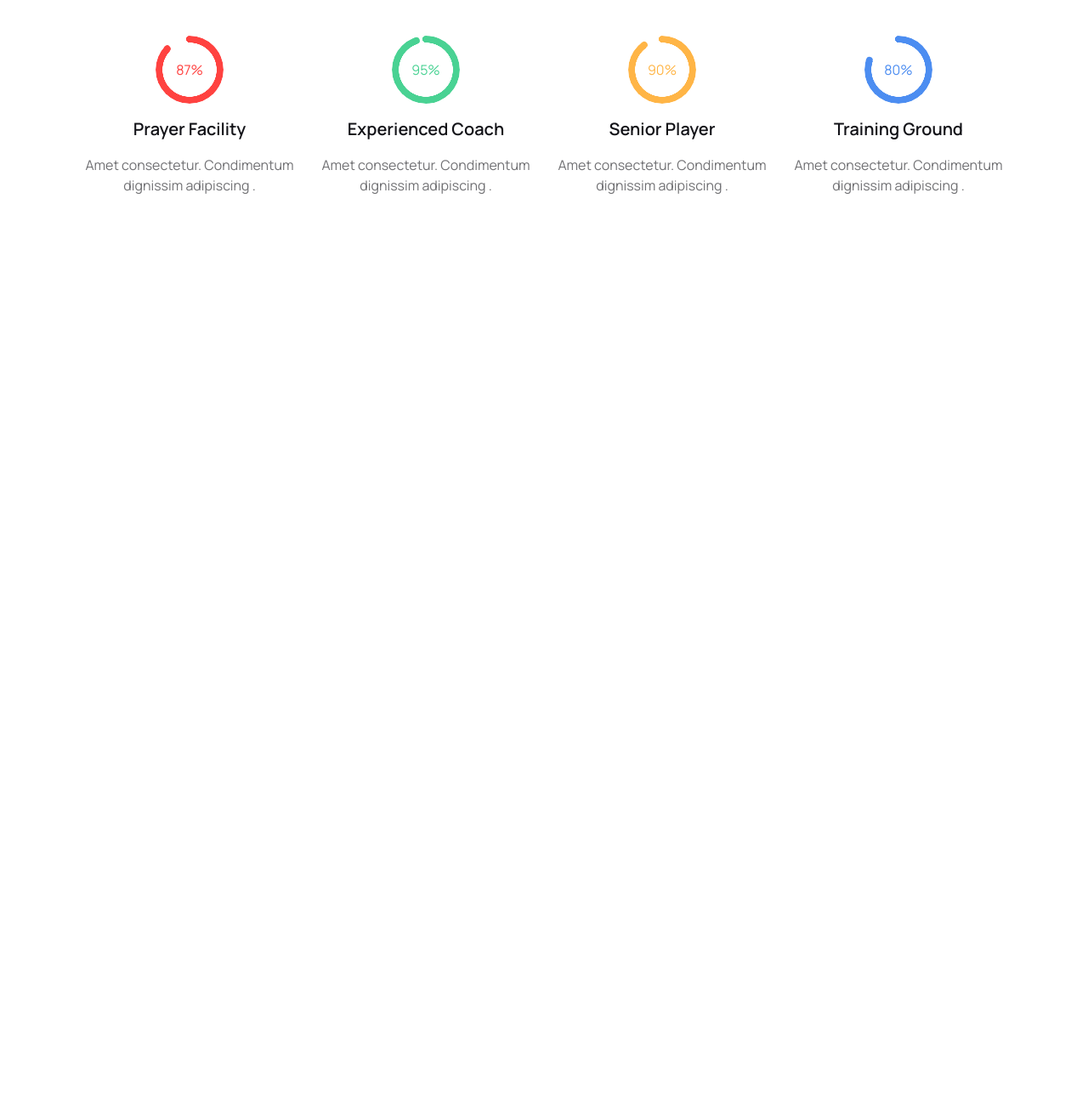
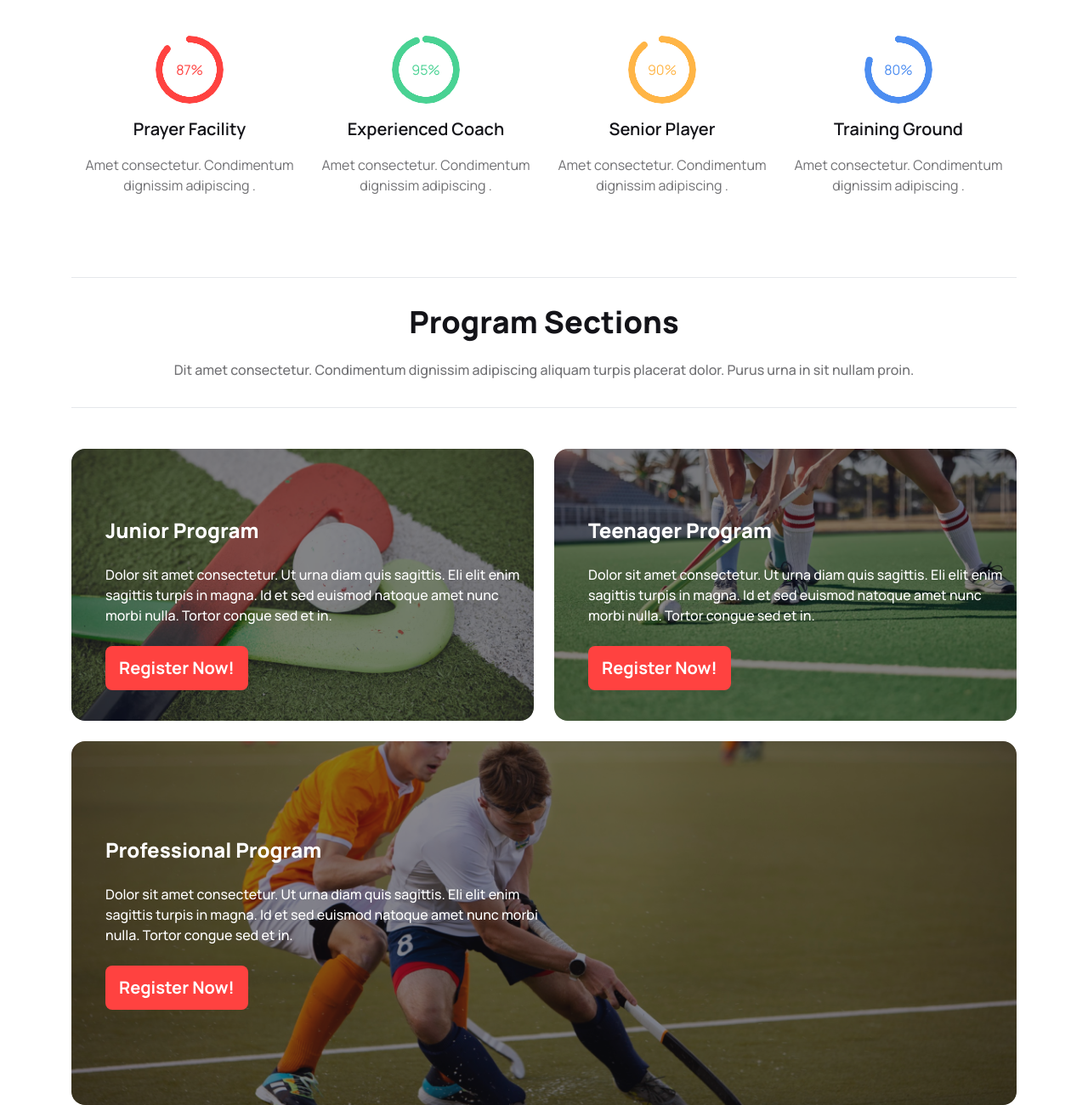
Before and after one commit to myenuddin24/hockey-club, a plain HTML site: page index.html in a window 1280 px wide. Shown: the part 1046-2346 px from the top of the page at 85% size. Before the commit the page ends 1276 px from the top, so only its background shows below. Drawn offline with nearby package versions, Linux system fonts and the light colour scheme.

Commit message:
Program Sections completed

```diff
--- a/index.html
+++ b/index.html
@@ -111,8 +111,8 @@
        <section class="mx-5">
             <hr class="text-[#13131833] lg:mt-24 mt-10 mb-8 h-[1px]">
             <div class="text-center">
-                <h1 class="text-[#131318] text-4xl font-extrabold mb-6">Professional Hockeys Club</h1>
-                <p class="text-[#13131899] text-base font-medium">Dit amet consectetur. Condimentum dignissim adipiscing aliquam turpis placerat dolor. Purus urna in sit nullam proin. </p>
+                <h1 class="text-[#131318] lg:text-4xl text-2xl font-extrabold mb-6">Professional Hockeys Club</h1>
+                <p class="text-[#13131899] lg:text-base text-sm font-medium">Dit amet consectetur. Condimentum dignissim adipiscing aliquam turpis placerat dolor. Purus urna in sit nullam proin. </p>
             </div>
             <hr class="text-[#13131833] mt-8 lg:mb-24 mb-6 h-[1px]">
             <div class=" grid lg:grid-cols-4 grid-cols-1 gap-y-6 text-center mt-0">
@@ -141,9 +141,45 @@
 
        <!-- Program Sections -->
 
-       <section>
+       <section class="mx-5">
+            <hr class="text-[#13131833]  lg:mt-24 mt-10 lg:mb-8 mb-6 h-[1px]">
+            <div class="text-center ">
+                <h1 class="text-[#131318] lg:text-4xl text-2xl font-extrabold mb-6">Program Sections</h1>
+                <p class="text-[#13131899] lg:text-base text-sm font-medium">Dit amet consectetur. Condimentum dignissim adipiscing aliquam turpis placerat dolor. Purus urna in sit nullam proin. </p>
+            </div>
+            <hr class="text-[#13131833]  lg:mt-8 lg:mb-12 my-6 h-[1px]">
+            <div class="grid lg:grid-cols-2 grid-cols-1 gap-6  ">
+                <div class="relative ">
+                    <img src="Images/2.png" alt="" class="rounded-2xl  ">
+                    <div class="bg-[#13131880] w-full h-full rounded-2xl absolute top-0 left-0"></div>
+                   <div class="absolute lg:top-20 lg:left-10 top-6 left-6 ">
+                        <h1 class="text-white lg:text-2xl text-xl font-extrabold">Junior Program</h1>
+                        <p class="text-white lg:text-base text-sm font-medium lg:my-6 my-3 mr-3">Dolor sit amet consectetur. Ut urna diam quis sagittis. Eli elit enim sagittis turpis in magna. Id et sed euismod natoque amet nunc morbi nulla. Tortor congue sed et in.</p>
+                        <button class="bg-[#ff4240] text-white lg:text-xl text-lg font-bold lg:px-4 lg:py-3 px-3 py-2 rounded-lg ">Register Now!</button>
+                   </div>
+                </div>
+                <div class="relative ">
+                    <img src="Images/3.png" alt="" class="rounded-2xl  ">
+                    <div class="bg-[#13131880] w-full h-full rounded-2xl absolute top-0 left-0"></div>
+                   <div class="absolute lg:top-20 lg:left-10 top-6 left-6">
+                        <h1 class="text-white lg:text-2xl text-xl font-extrabold">Teenager Program</h1>
+                        <p class="text-white lg:text-base text-sm font-medium lg:my-6 my-3 mr-3">Dolor sit amet consectetur. Ut urna diam quis sagittis. Eli elit enim sagittis turpis in magna. Id et sed euismod natoque amet nunc morbi nulla. Tortor congue sed et in.</p>
+                        <button class="bg-[#ff4240] text-white lg:text-xl text-lg font-bold lg:px-4 lg:py-3 px-3 py-2 rounded-lg ">Register Now!</button>
+                   </div>
+                </div>
+                <div class="relative lg:col-span-2 ">
+                    <img src="Images/4.png" alt="" class="rounded-2xl lg:h-[100%] h-[244px] ">
+                    <div class="bg-[#13131880] w-full h-full rounded-2xl absolute top-0 left-0"></div>
+                   <div class="absolute lg:top-28 lg:left-10 top-6 left-6">
+                        <h1 class="text-white lg:text-2xl text-xl font-extrabold">Professional Program</h1>
+                        <p class="text-white lg:text-base text-sm font-medium lg:my-6 my-5 mr-3 lg:pr-[50%] ">Dolor sit amet consectetur. Ut urna diam quis sagittis. Eli elit enim sagittis turpis in magna. Id et sed euismod natoque amet nunc morbi nulla. Tortor congue sed et in.</p>
+                        <button class="bg-[#ff4240] text-white lg:text-xl text-lg font-bold lg:px-4 lg:py-3 px-3 py-2 rounded-lg ">Register Now!</button>
+                   </div>
+                </div>
+            </div>
+       </section>
 
-       </section>
+
 
 
     </main>
```
